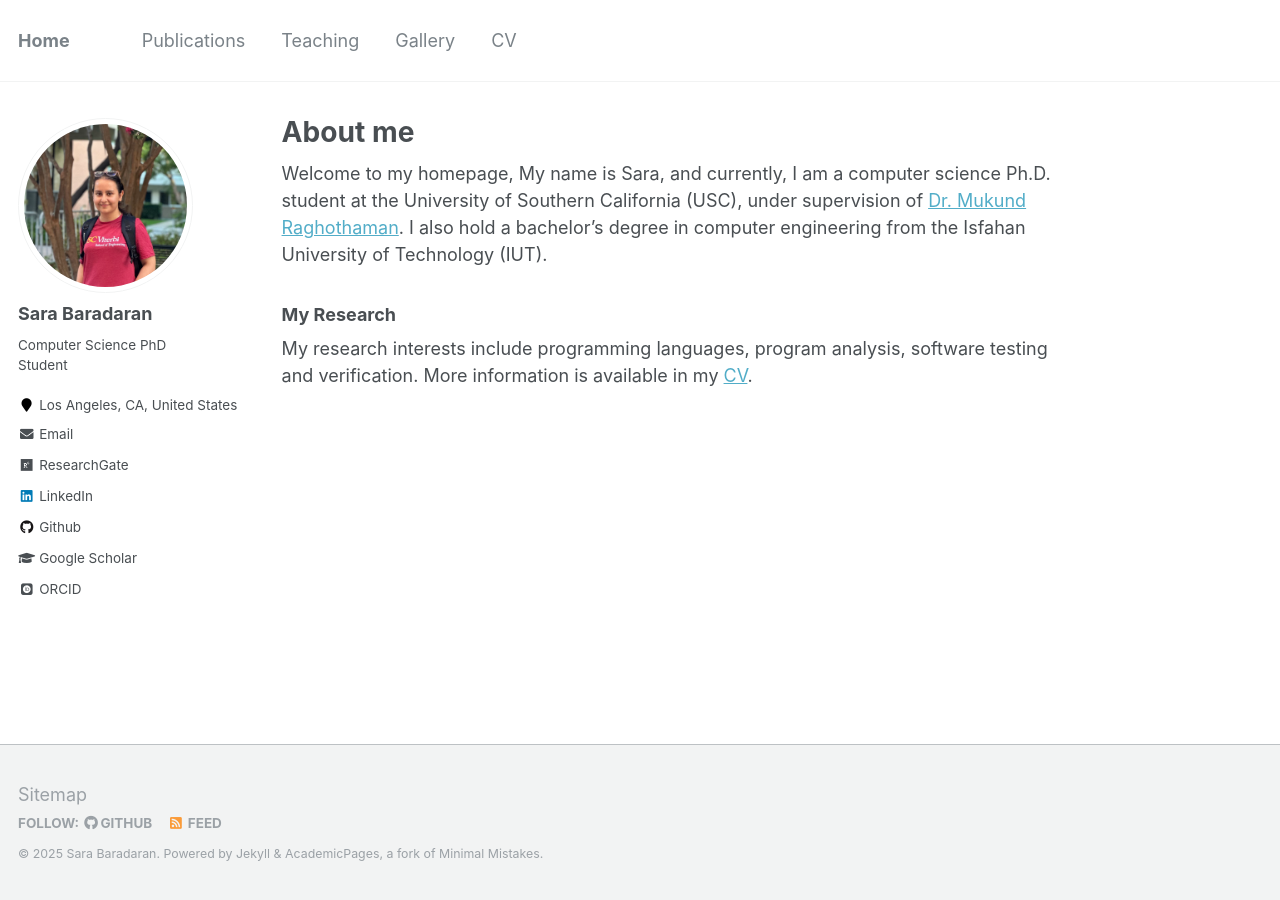
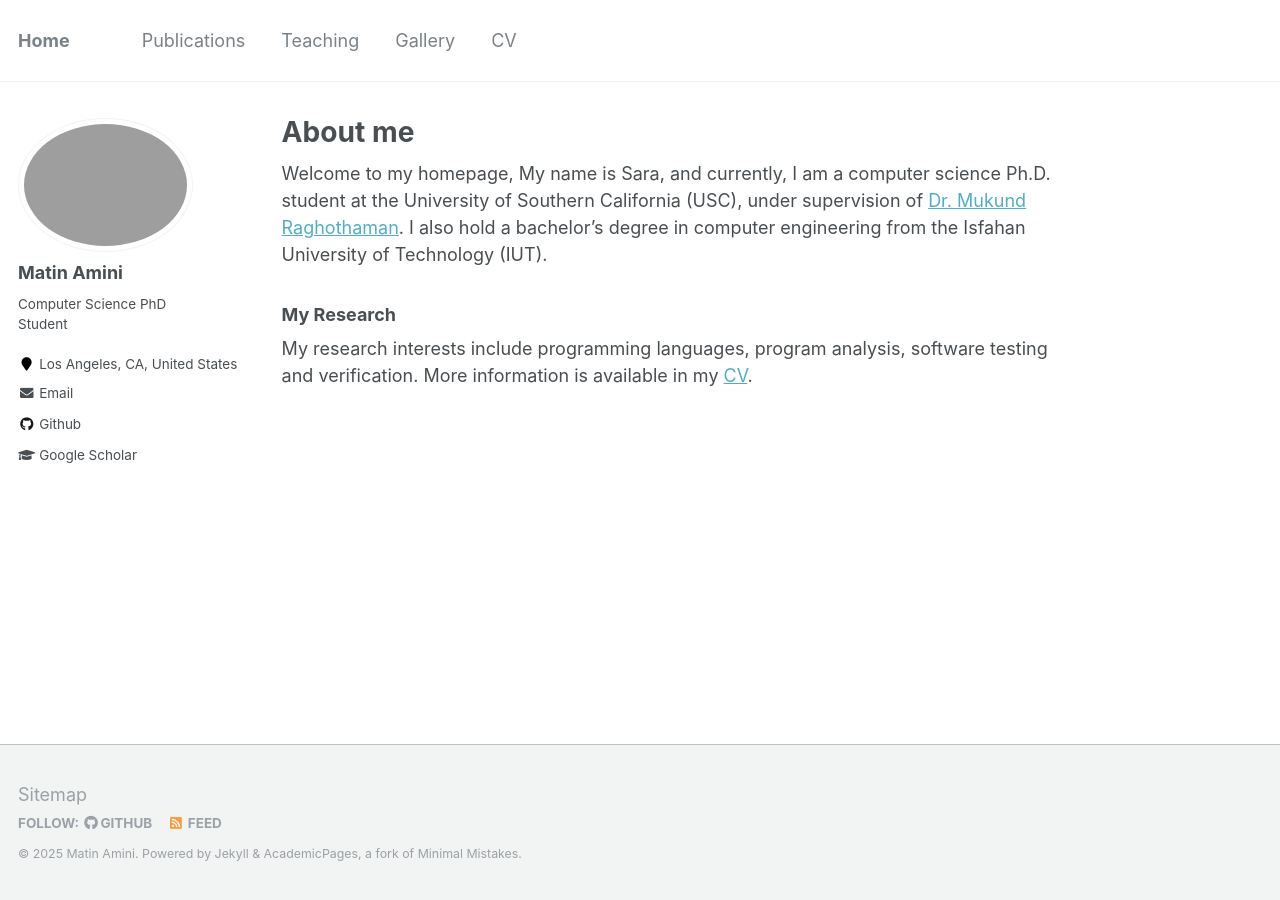
Before and after one commit to macomeback/macomeback.github.io, a Jekyll site: the page built from _pages/about.md, in a window 1280 px wide. Built offline with Jekyll 4.4.1, drawn with Linux system fonts in a browser that asks for light colours; some web fonts are replaced.

Commit message:
Experimental2

```diff
--- a/_config.yml
+++ b/_config.yml
@@ -9,11 +9,11 @@
 locale                   : "en-US"
 title                    : "Home"
 title_separator          : "-"
-name                     : &name "Sara Baradaran"
+name                     : &name "Matin Amini"
 description              : &description "personal description"
-url                      : https://SaraBaradaran.github.io # the base hostname & protocol for your site e.g. "https://mmistakes.github.io"
+url                      : https://macomeback.github.io # the base hostname & protocol for your site e.g. "https://mmistakes.github.io"
 baseurl                  : "" # the subpath of your site, e.g. "/blog"
-repository               : "SaraBaradaran/SaraBaradaran.github.io"
+repository               : "macomeback/macomeback.github.io"
 teaser                   :  # filename of teaser fallback teaser image placed in /images/, .e.g. "500x300.png"
 breadcrumbs              : false # true, false (default)
 words_per_minute         : 160
@@ -80,15 +80,15 @@ analytics:
 
 # Site Author
 author:
-  name             : "Sara Baradaran"
-  avatar           : "profile2.jpg"
+  name             : "Matin Amini"
+  avatar           : "profile.jpg"
   bio              : "Computer Science PhD Student"
   location         : "Los Angeles, CA, United States"
   employer         :
   pubmed           : #"https://www.ncbi.nlm.nih.gov/pubmed/?term=john+snow"
-  googlescholar    : "https://scholar.google.com/citations?user=VB7j7toAAAAJ&hl=fa&oi=ao"
-  email            : "sbaradar@usc.edu"
-  researchgate     : "https://www.researchgate.net/profile/Sara-Baradaran"
+  googlescholar    : "https://scholar.google.com/citations?user=zMM6E_YAAAAJ&hl=en"
+  email            : "matinami@usc.edu"
+  researchgate     : #"https://www.researchgate.net/profile/Sara-Baradaran"
   uri              :
   bitbucket        :
   codepen          :
@@ -96,14 +96,14 @@ author:
   flickr           :
   facebook         :
   foursquare       :
-  github           : "SaraBaradaran"
+  github           : "macomeback"
   google_plus      :
   keybase          :
   instagram        :
   impactstory      :
   lastfm           :
-  linkedin         : "sara-baradaran-120401243"
-  orcid            : "https://orcid.org/0000-0002-9148-6493"
+  linkedin         : #"sara-baradaran-120401243"
+  orcid            : #"https://orcid.org/0000-0002-9148-6493"
   pinterest        :
   soundcloud       :
   stackoverflow    :
```
Also changed, not shown: README.md (+1 -1 lines).
